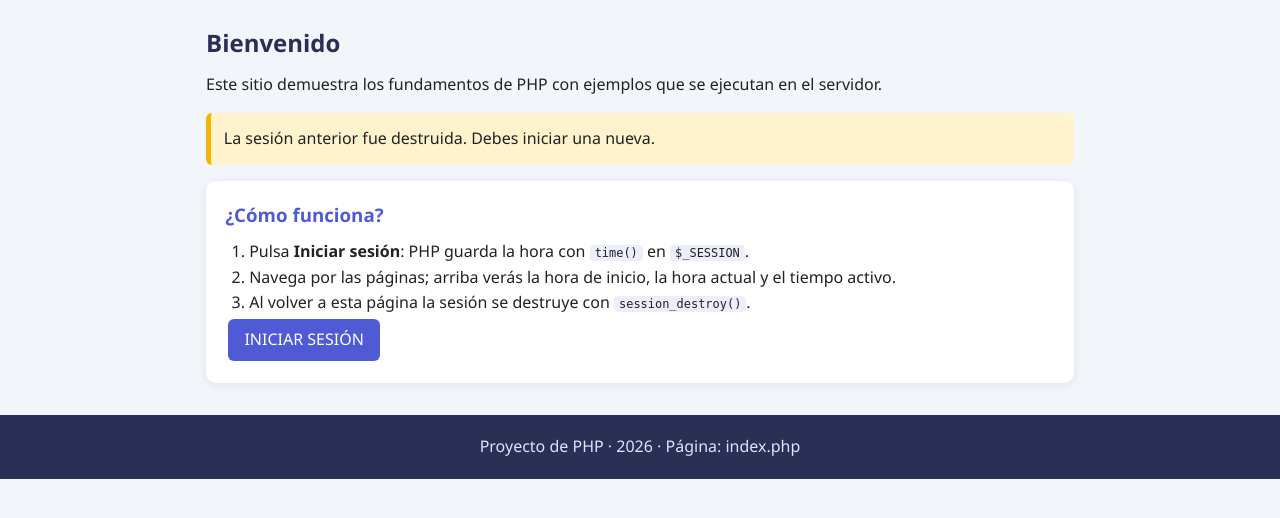
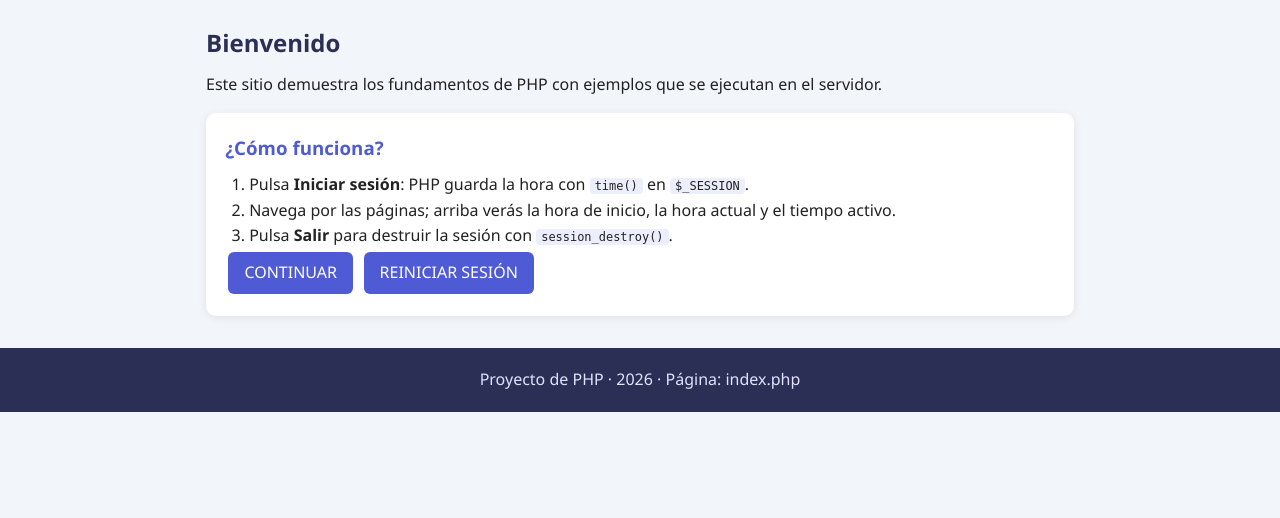
Before and after one commit to CodexIncorp/php-basic, a PHP site: page /index.php in a window 1280 px wide. Shown: the part 159-677 px from the top of the page. Run offline with PHP 8.4, Linux system fonts and the light colour scheme; the visitor is signed in with stand-in values (Sample User, id 1).

Commit message:
fix: persistencia de sesión

```diff
--- a/includes/header.php
+++ b/includes/header.php
@@ -64,7 +64,7 @@ if ($haySesion) {
         </div>
         <div class="sesion-acciones">
             <a class="btn-mini" href="<?= $base ?>/index.php?accion=reiniciar">⟳ Reiniciar</a>
-            <a class="btn-mini btn-salir" href="<?= $base ?>/index.php">Salir</a>
+            <a class="btn-mini btn-salir" href="<?= $base ?>/index.php?accion=salir">Salir</a>
         </div>
     </div>
     <?php endif; ?>
--- a/index.php
+++ b/index.php
@@ -26,12 +26,15 @@ if ($accion === 'reiniciar') {
     exit;
 }
 
-// Si se entra al index con una sesión existente, se destruye
-if (isset($_SESSION['inicio'])) {
+// Salir: destruye la sesión (único modo de cerrarla además de Reiniciar)
+if ($accion === 'salir') {
     $_SESSION = [];
     session_destroy();
-    $mensaje = 'La sesión anterior fue destruida. Debes iniciar una nueva.';
+    $mensaje = 'Sesión finalizada. Debes iniciar una nueva para navegar.';
 }
+
+// Entrar al index con una sesión activa NO la destruye: se puede volver a Inicio libremente
+$sesionActiva = isset($_SESSION['inicio']);
 
 require __DIR__ . '/includes/header.php';
 require __DIR__ . '/includes/menu.php';
@@ -48,8 +51,15 @@ require __DIR__ . '/includes/menu.php';
     <ol>
         <li>Pulsa <strong>Iniciar sesión</strong>: PHP guarda la hora con <code>time()</code> en <code>$_SESSION</code>.</li>
         <li>Navega por las páginas; arriba verás la hora de inicio, la hora actual y el tiempo activo.</li>
-        <li>Al volver a esta página la sesión se destruye con <code>session_destroy()</code>.</li>
+        <li>Pulsa <strong>Salir</strong> para destruir la sesión con <code>session_destroy()</code>.</li>
     </ol>
-    <p><a class="btn" href="index.php?accion=iniciar">INICIAR SESIÓN</a></p>
+    <p>
+        <?php if ($sesionActiva): ?>
+            <a class="btn" href="web/variables.php">CONTINUAR</a>
+            <a class="btn" href="index.php?accion=reiniciar">REINICIAR SESIÓN</a>
+        <?php else: ?>
+            <a class="btn" href="index.php?accion=iniciar">INICIAR SESIÓN</a>
+        <?php endif; ?>
+    </p>
 </div>
 <?php require __DIR__ . '/includes/footer.php'; ?>
```
Also changed, not shown: README.md.
